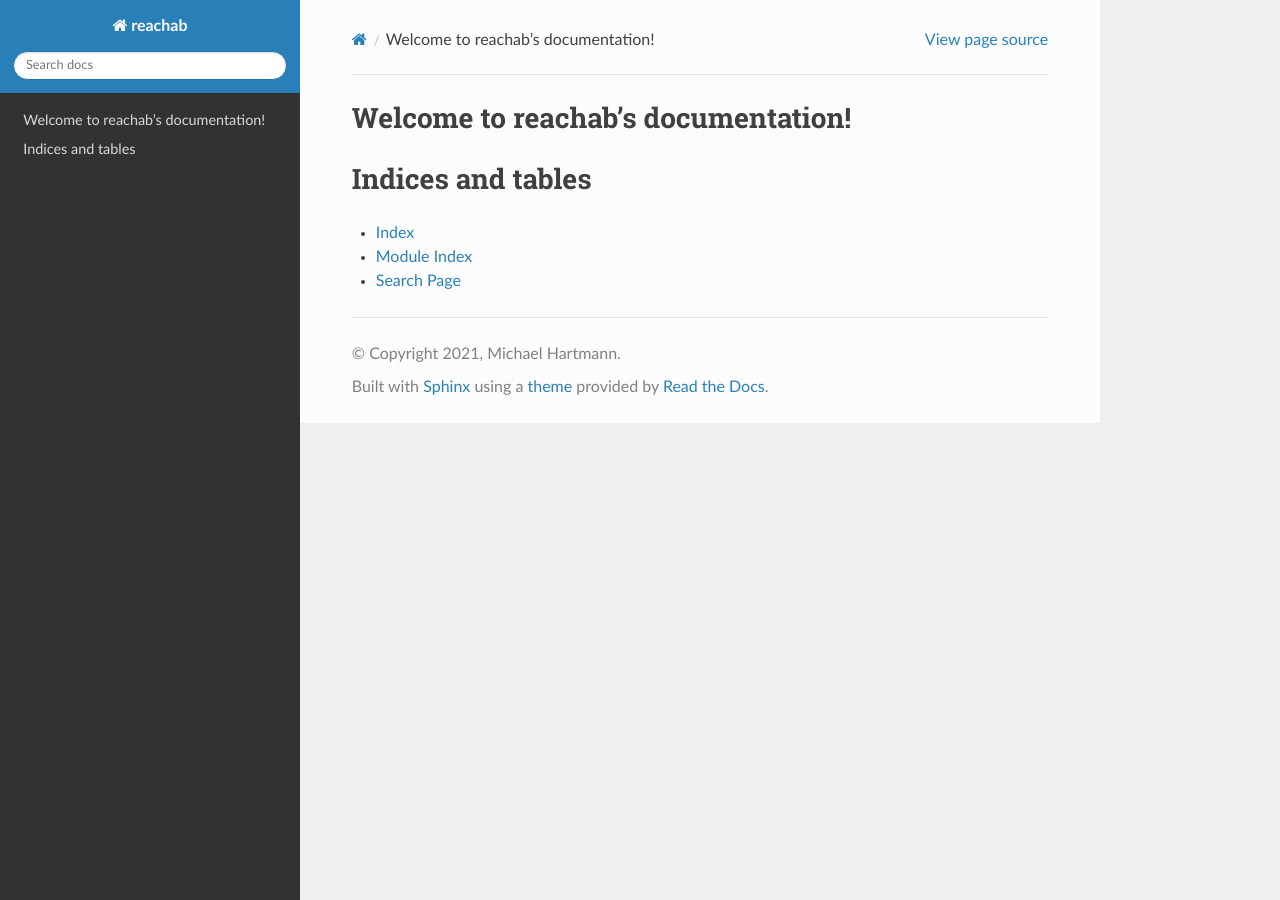
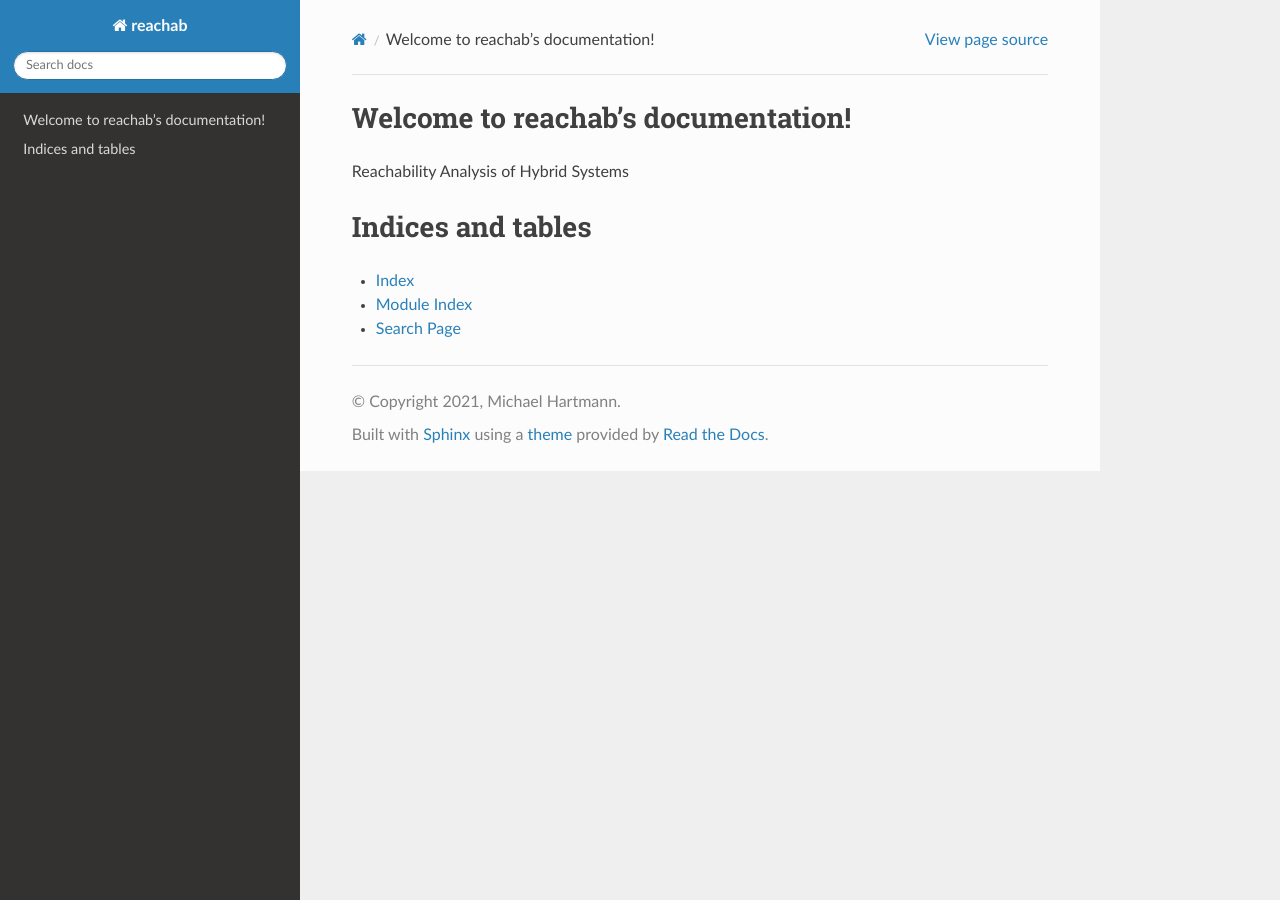
Before and after one commit to ga74kud/reachab, a Sphinx documentation site: the page built from docs/index.rst, in a window 1280 px wide. Built offline with Sphinx 7.4.7 and the Read the Docs theme 2.0.0, drawn with Linux system fonts in a browser that asks for light colours.

Commit message:
Signed-off-by: ga74kud <michaelhartmann10@googlemail.com>

```diff
--- a/docs/index.rst
+++ b/docs/index.rst
@@ -5,6 +5,8 @@
 
 Welcome to reachab's documentation!
 ===================================
+
+Reachability Analysis of Hybrid Systems
 
 .. toctree::
    :maxdepth: 2
```
Also changed, not shown: 5 other files.
